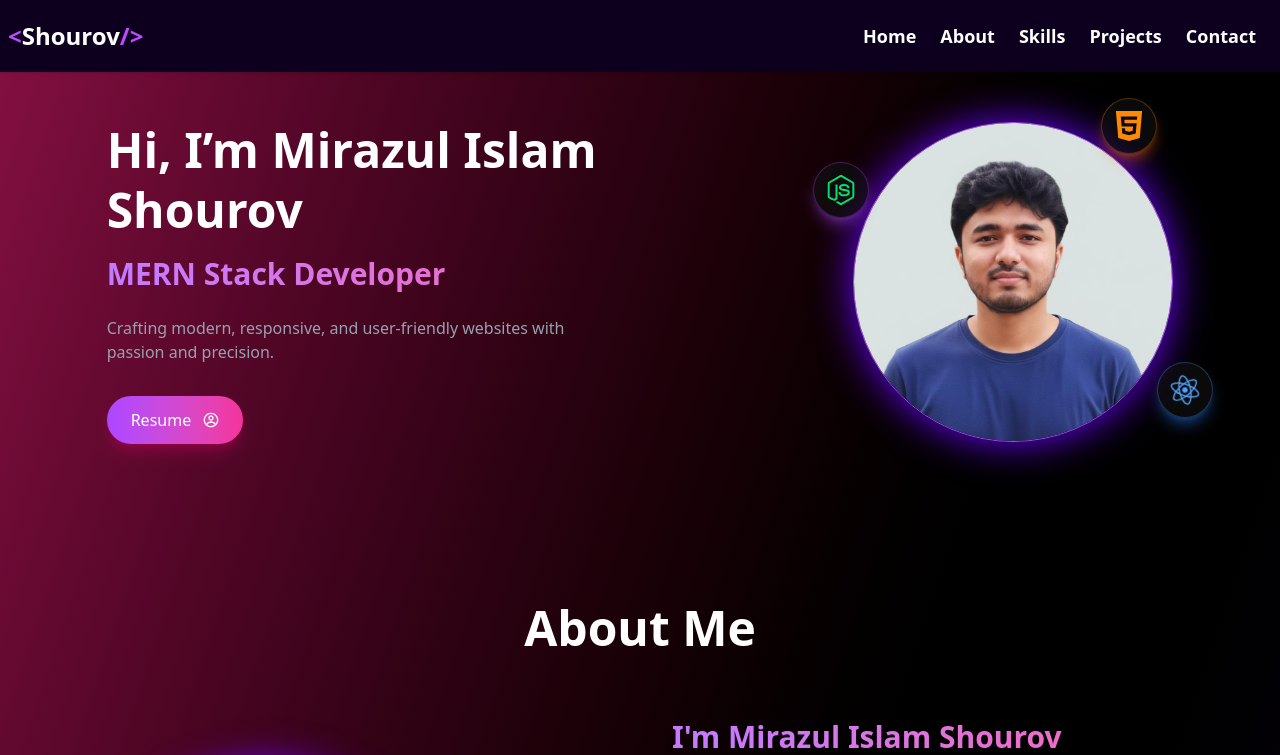
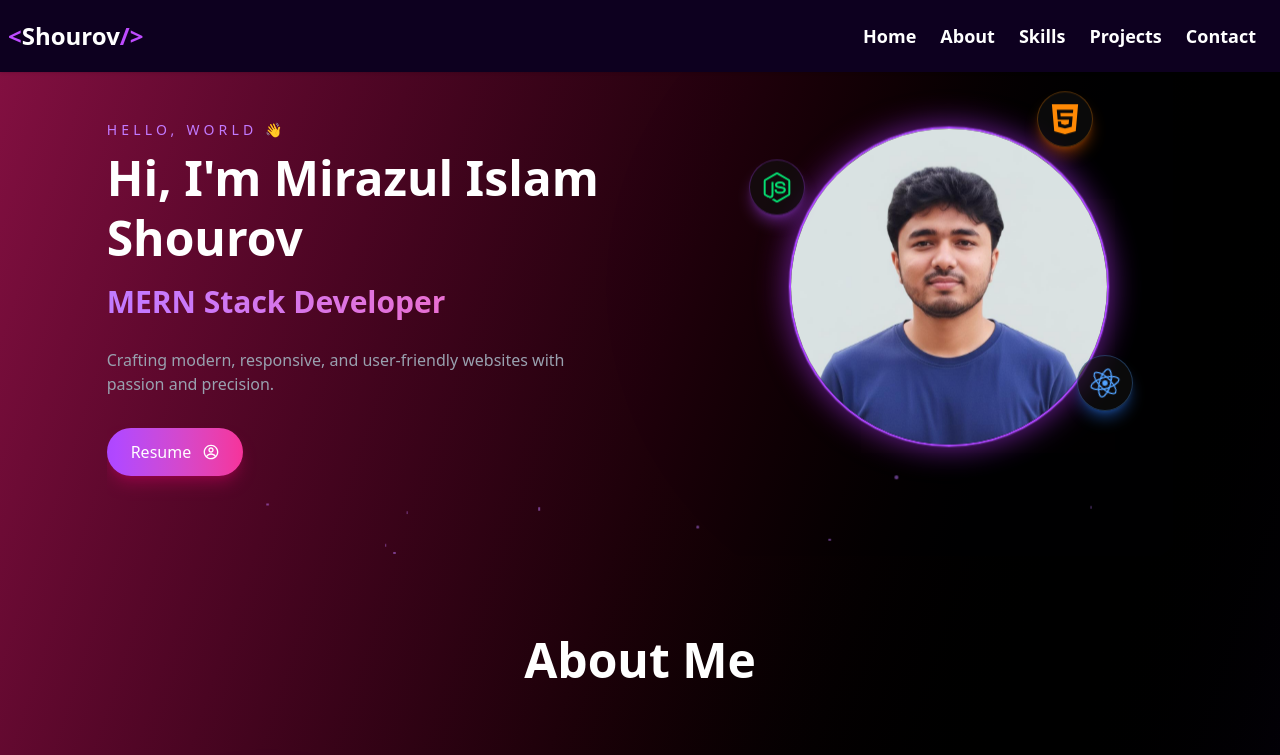
Before and after one commit to st-shourov12/my-portfolio, a React (Vite) app: page / in a window 1280 px wide. Shown: the top 755 px of the page. Built offline with nearby package versions, Linux system fonts and the light colour scheme.

Commit message:
changing on hero section

```diff
--- /dev/null
+++ b/src/components/hero/Hero.css
@@ -0,0 +1,50 @@
+@keyframes float {
+  0%, 100% { transform: translateY(0px); }
+  50% { transform: translateY(-12px); }
+}
+
+@keyframes fadeUp {
+  from { opacity: 0; transform: translateY(20px); }
+  to { opacity: 1; transform: translateY(0); }
+}
+
+@keyframes typewriter {
+  from { width: 0; }
+  to { width: 100%; }
+}
+
+@keyframes blink-caret {
+  50% { border-color: transparent; }
+}
+
+@keyframes pulse-ring {
+  0%, 100% { box-shadow: 0 0 30px #6b21a8, 0 0 0 0 rgba(168,85,247,0.4); }
+  50% { box-shadow: 0 0 50px #db2777, 0 0 0 10px rgba(168,85,247,0.05); }
+}
+
+@keyframes particle-rise {
+  0% { transform: translateY(0) translateX(0); opacity: 0; }
+  10% { opacity: 1; }
+  90% { opacity: 1; }
+  100% { transform: translateY(-120px) translateX(20px); opacity: 0; }
+}
+
+.animate-float { animation: float 4s ease-in-out infinite; }
+
+.animate-fade-up-1 { animation: fadeUp 0.6s ease forwards 0.2s; opacity: 0; }
+.animate-fade-up-2 { animation: fadeUp 0.6s ease forwards 0.5s; opacity: 0; }
+.animate-fade-up-3 { animation: fadeUp 0.6s ease forwards 0.75s; opacity: 0; }
+.animate-fade-up-4 { animation: fadeUp 0.6s ease forwards 1s; opacity: 0; }
+.animate-fade-up-5 { animation: fadeUp 0.6s ease forwards 1.2s; opacity: 0; }
+
+.typewriter-text {
+  display: inline-block;
+  overflow: hidden;
+  white-space: nowrap;
+  border-right: 2px solid #a855f7;
+  width: 0;
+  animation: typewriter 2s steps(22, end) 1.3s forwards,
+             blink-caret 0.75s step-end infinite 1.3s;
+}
+
+.pulse-ring { animation: pulse-ring 3s ease-in-out infinite; }
--- a/src/components/hero/Hero.jsx
+++ b/src/components/hero/Hero.jsx
@@ -1,87 +1,195 @@
+// import React from "react";
+// import { FaDownload, FaEnvelope } from "react-icons/fa";
+// import { CgProfile } from "react-icons/cg";
+
+// import {
+//   FaFacebook,
+//   FaLinkedin,
+//   FaGithub,
+// } from "react-icons/fa";
+// import { SiReact, SiHtml5, SiNodedotjs } from "react-icons/si";
+
+// import Profile from '../../assets/WhatsApp Image 2025-11-19 at 13.48.16_07a5eca2.jpg'
+
+
+// const Hero = () => {
+//   return (
+//     <div className=" text-white relative w-10/12 mx-auto ">
+
+//       {/* Navbar */}
+//       {/* <nav className="w-full flex justify-between items-center px-16 py-6 text-gray-300 text-lg">
+//         <h1 className="text-2xl font-semibold text-pink-400">
+//           Shourov<span className="text-purple-400">&lt;/&gt;</span>
+//         </h1>
+
+//         <ul className="flex gap-12 text-gray-300">
+//           <li className="hover:text-purple-400 cursor-pointer">Home</li>
+//           <li className="hover:text-purple-400 cursor-pointer">About</li>
+//           <li className="hover:text-purple-400 cursor-pointer">Skills</li>
+//           <li className="hover:text-purple-400 cursor-pointer">Projects</li>
+//           <li className="hover:text-purple-400 cursor-pointer">Contact</li>
+//         </ul>
+//       </nav> */}
+//       {/* <Header></Header> */}
+
+//       {/* Main Section */}
+//       <div className="flex flex-col-reverse md:flex-row justify-between items-center pt-30 py-20">
+
+//         {/* Left Text */}
+//         <div>
+//           <h1 className="text-xl md:text-5xl font-bold leading-tight">
+//             Hi, I’m <span className="text-white">Mirazul Islam <br /> Shourov</span>
+//           </h1>
+
+//           <h2 className="text-3xl font-semibold mt-4 bg-linear-to-r from-purple-400 to-pink-400 bg-clip-text text-transparent">
+//             MERN Stack Developer
+//           </h2>
+
+//           <p className="text-gray-400 mt-6 max-w-lg">
+//             Crafting modern, responsive, and user-friendly websites with
+//             passion and precision.
+//           </p>
+
+//           {/* Button + Social Icons */}
+//           <div className="flex items-center gap-6 mt-8">
+//             <a href="https://drive.google.com/file/d/1HplM9pJo5DJJ114K6I2cZpqp0vuDM0v6/view" target="_blank" className="px-6 py-3 rounded-full bg-linear-to-r from-purple-500 to-pink-500 flex items-center gap-3 shadow-lg shadow-pink-700/40 hover:opacity-90 transition">
+//               Resume <CgProfile  />
+//             </a>
+
+//             {/* <div className="flex gap-4 text-xl">
+//                 <a href="https://shourovsc38@gmail.com" target="_blank" className="w-10 h-10 flex items-center justify-center rounded-full bg-white/10 border border-white/20 text-white text-xl cursor-pointer hover:bg-white/20"><FaEnvelope className="hover:text-purple-400 cursor-pointer"></FaEnvelope>
+//                 </a>
+//                 <a  href="https://www.linkedin.com/in/miraz-shourov/" target="_blank" className="w-10 h-10 flex items-center justify-center rounded-full bg-white/10 border border-white/20 text-white text-xl cursor-pointer hover:bg-white/20">
+
+
+//                     <FaLinkedin className="hover:text-purple-400 cursor-pointer" />
+//                 </a>
+//                 <a href="https://github.com/st-shourov12" target="_blank" className="w-10 h-10 flex items-center justify-center rounded-full bg-white/10 border border-white/20 text-white text-xl cursor-pointer hover:bg-white/20">
+
+
+//                     <FaGithub className="hover:text-purple-400 cursor-pointer" />
+//                 </a>
+//                 <a  href="https://www.facebook.com/mirazulislam.shourov" target="_blank" className="w-10 h-10 flex items-center justify-center rounded-full bg-white/10 border border-white/20 text-white text-xl cursor-pointer hover:bg-white/20">
+
+
+//                     <FaFacebook className="hover:text-purple-400 cursor-pointer" />
+//                 </a>
+
+//             </div> */}
+//           </div>
+//         </div>
+
+//         {/* Right Image */}
+//         <div className="relative">
+//           <div className="w-80 h-80 rounded-full overflow-hidden border border-purple-500 shadow-[0px_0px_40px_#6b00ff]">
+//             <img
+//               src={Profile}
+//               alt="profile"
+//               className="w-full h-full object-cover"
+//             />
+//           </div>
+
+//           {/* Floating Icons */}
+//           <div className="absolute top-10 -left-10 bg-[#111]/60 p-3 rounded-full border border-purple-500/30 shadow-purple-500/40 shadow-lg">
+//             <SiNodedotjs className="text-green-400 text-3xl" />
+//           </div>
+
+//           <div className="absolute -top-6 right-4 bg-[#111]/60 p-3 rounded-full border border-orange-400/30 shadow-orange-500/40 shadow-lg">
+//             <SiHtml5 className="text-orange-400 text-3xl" />
+//           </div>
+
+//           <div className="absolute bottom-6 -right-10 bg-[#111]/60 p-3 rounded-full border border-blue-400/30 shadow-blue-500/40 shadow-lg">
+//             <SiReact className="text-blue-400 text-3xl animate-spin-slow" />
+//           </div>
+//         </div>
+//       </div>
+//     </div>
+//   );
+// };
+
+// export default Hero;
+
+
 import React from "react";
-import { FaDownload, FaEnvelope } from "react-icons/fa";
 import { CgProfile } from "react-icons/cg";
-
-import {
-  FaFacebook,
-  FaLinkedin,
-  FaGithub,
-} from "react-icons/fa";
 import { SiReact, SiHtml5, SiNodedotjs } from "react-icons/si";
-
-import Profile from '../../assets/WhatsApp Image 2025-11-19 at 13.48.16_07a5eca2.jpg'
-
+import Profile from '../../assets/WhatsApp Image 2025-11-19 at 13.48.16_07a5eca2.jpg';
+import './Hero.css';
 
 const Hero = () => {
   return (
-    <div className=" text-white relative w-10/12 mx-auto ">
+    <div className="text-white relative w-10/12 mx-auto overflow-hidden">
 
-      {/* Navbar */}
-      {/* <nav className="w-full flex justify-between items-center px-16 py-6 text-gray-300 text-lg">
-        <h1 className="text-2xl font-semibold text-pink-400">
-          Shourov<span className="text-purple-400">&lt;/&gt;</span>
-        </h1>
-
-        <ul className="flex gap-12 text-gray-300">
-          <li className="hover:text-purple-400 cursor-pointer">Home</li>
-          <li className="hover:text-purple-400 cursor-pointer">About</li>
-          <li className="hover:text-purple-400 cursor-pointer">Skills</li>
-          <li className="hover:text-purple-400 cursor-pointer">Projects</li>
-          <li className="hover:text-purple-400 cursor-pointer">Contact</li>
-        </ul>
-      </nav> */}
-      {/* <Header></Header> */}
+      {/* Floating particles background */}
+      <div className="absolute inset-0 pointer-events-none z-0 overflow-hidden">
+        {[...Array(14)].map((_, i) => (
+          <div
+            key={i}
+            className="absolute w-1 h-1 rounded-full bg-purple-400/50"
+            style={{
+              left: `${Math.random() * 100}%`,
+              bottom: '-10px',
+              width: `${Math.random() * 3 + 1}px`,
+              height: `${Math.random() * 3 + 1}px`,
+              animation: `particle-rise ${Math.random() * 8 + 5}s linear ${Math.random() * 8}s infinite`,
+            }}
+          />
+        ))}
+      </div>
 
       {/* Main Section */}
-      <div className="flex flex-col-reverse md:flex-row justify-between items-center pt-30 py-20">
+      {/* <div className="flex flex-col-reverse md:flex-row justify-between items-center pt-30 py-20 relative z-10"> */}
+      {/* Main Section - add px padding */}
+      <div className="flex flex-col-reverse md:flex-row justify-between items-center pt-30 py-20 relative z-10 ">
 
         {/* Left Text */}
         <div>
-          <h1 className="text-xl md:text-5xl font-bold leading-tight">
-            Hi, I’m <span className="text-white">Mirazul Islam <br /> Shourov</span>
+          {/* Greeting tag */}
+          <p className="animate-fade-up-1 text-sm tracking-[0.3em] text-purple-400 uppercase mb-2">
+            Hello, World 👋
+          </p>
+
+          <h1 className="animate-fade-up-2 text-xl md:text-5xl font-bold leading-tight">
+            Hi, I'm <span className="text-white">Mirazul Islam <br /> Shourov</span>
           </h1>
 
-          <h2 className="text-3xl font-semibold mt-4 bg-linear-to-r from-purple-400 to-pink-400 bg-clip-text text-transparent">
-            MERN Stack Developer
+          {/* Typewriter role */}
+          <h2 className="animate-fade-up-3 text-3xl font-semibold mt-4 overflow-hidden h-10">
+            <span className="typewriter-text bg-linear-to-r from-purple-400 to-pink-400 bg-clip-text text-transparent">
+              MERN Stack Developer
+            </span>
           </h2>
 
-          <p className="text-gray-400 mt-6 max-w-lg">
+          <p className="animate-fade-up-4 text-gray-400 mt-6 max-w-lg">
             Crafting modern, responsive, and user-friendly websites with
             passion and precision.
           </p>
 
-          {/* Button + Social Icons */}
-          <div className="flex items-center gap-6 mt-8">
-            <a href="https://drive.google.com/file/d/1HplM9pJo5DJJ114K6I2cZpqp0vuDM0v6/view" target="_blank" className="px-6 py-3 rounded-full bg-linear-to-r from-purple-500 to-pink-500 flex items-center gap-3 shadow-lg shadow-pink-700/40 hover:opacity-90 transition">
-              Resume <CgProfile  />
+          <div className="animate-fade-up-5 flex items-center gap-6 mt-8">
+
+            <a href="https://drive.google.com/file/d/1HplM9pJo5DJJ114K6I2cZpqp0vuDM0v6/view"
+              target="_blank"
+              className="px-6 py-3 rounded-full bg-linear-to-r from-purple-500 to-pink-500
+                         flex items-center gap-3 shadow-lg shadow-pink-700/40
+                         hover:opacity-90 hover:scale-105 transition-all duration-300"
+            >
+              Resume <CgProfile />
             </a>
-
-            {/* <div className="flex gap-4 text-xl">
-                <a href="https://shourovsc38@gmail.com" target="_blank" className="w-10 h-10 flex items-center justify-center rounded-full bg-white/10 border border-white/20 text-white text-xl cursor-pointer hover:bg-white/20"><FaEnvelope className="hover:text-purple-400 cursor-pointer"></FaEnvelope>
-                </a>
-                <a  href="https://www.linkedin.com/in/miraz-shourov/" target="_blank" className="w-10 h-10 flex items-center justify-center rounded-full bg-white/10 border border-white/20 text-white text-xl cursor-pointer hover:bg-white/20">
-
-
-                    <FaLinkedin className="hover:text-purple-400 cursor-pointer" />
-                </a>
-                <a href="https://github.com/st-shourov12" target="_blank" className="w-10 h-10 flex items-center justify-center rounded-full bg-white/10 border border-white/20 text-white text-xl cursor-pointer hover:bg-white/20">
-
-
-                    <FaGithub className="hover:text-purple-400 cursor-pointer" />
-                </a>
-                <a  href="https://www.facebook.com/mirazulislam.shourov" target="_blank" className="w-10 h-10 flex items-center justify-center rounded-full bg-white/10 border border-white/20 text-white text-xl cursor-pointer hover:bg-white/20">
-
-
-                    <FaFacebook className="hover:text-purple-400 cursor-pointer" />
-                </a>
-
-            </div> */}
           </div>
         </div>
 
-        {/* Right Image */}
-        <div className="relative">
-          <div className="w-80 h-80 rounded-full overflow-hidden border border-purple-500 shadow-[0px_0px_40px_#6b00ff]">
+        {/* Right Image
+        <div className="relative animate-float" style={{ animationDelay: '0s' }}> */}
+
+        {/* Right Image - add margin/padding on the right */}
+        <div className="relative animate-float mr-16 mt-10 md:mt-0">
+
+          {/* Outer pulse rings */}
+          <div className="absolute inset-0 rounded-full scale-110 bg-purple-500/10 animate-ping" style={{ animationDuration: '2.5s' }} />
+          <div className="absolute inset-0 rounded-full scale-125 bg-pink-500/5 animate-ping" style={{ animationDuration: '3.5s', animationDelay: '0.5s' }} />
+
+          {/* Profile image */}
+          <div className="w-80 h-80 rounded-full overflow-hidden border-2 border-purple-500 pulse-ring">
             <img
               src={Profile}
               alt="profile"
@@ -89,17 +197,27 @@ const Hero = () => {
             />
           </div>
 
-          {/* Floating Icons */}
-          <div className="absolute top-10 -left-10 bg-[#111]/60 p-3 rounded-full border border-purple-500/30 shadow-purple-500/40 shadow-lg">
+          {/* Floating tech icons */}
+          <div className="absolute top-10 -left-10 bg-[#111]/60 p-3 rounded-full border border-purple-500/30 shadow-lg shadow-purple-500/40 hover:scale-110 transition-transform"
+            style={{ animation: 'float 3.5s ease-in-out infinite 0.3s' }}>
             <SiNodedotjs className="text-green-400 text-3xl" />
           </div>
 
-          <div className="absolute -top-6 right-4 bg-[#111]/60 p-3 rounded-full border border-orange-400/30 shadow-orange-500/40 shadow-lg">
+          <div className="absolute -top-6 right-4 bg-[#111]/60 p-3 rounded-full border border-orange-400/30 shadow-lg shadow-orange-500/40 hover:scale-110 transition-transform"
+            style={{ animation: 'float 3.5s ease-in-out infinite 0.8s' }}>
             <SiHtml5 className="text-orange-400 text-3xl" />
           </div>
 
-          <div className="absolute bottom-6 -right-10 bg-[#111]/60 p-3 rounded-full border border-blue-400/30 shadow-blue-500/40 shadow-lg">
-            <SiReact className="text-blue-400 text-3xl animate-spin-slow" />
+          {/* <div className="absolute bottom-6 -right-10 bg-[#111]/60 p-3 rounded-full border border-blue-400/30 shadow-lg shadow-blue-500/40 hover:scale-110 transition-transform"
+            style={{ animation: 'float 3.5s ease-in-out infinite 1.3s' }}>
+            <SiReact className="text-blue-400 text-3xl animate-spin" style={{ animationDuration: '8s' }} />
+          </div> */}
+          {/* was: bottom-6 -right-10 */}
+          <div
+            className="absolute bottom-6 -right-6 bg-[#111]/60 p-3 rounded-full border border-blue-400/30 shadow-lg shadow-blue-500/40 hover:scale-110 transition-transform"
+            style={{ animation: 'float 3.5s ease-in-out infinite 1.3s' }}
+          >
+            <SiReact className="text-blue-400 text-3xl animate-spin" style={{ animationDuration: '8s' }} />
           </div>
         </div>
       </div>
```
